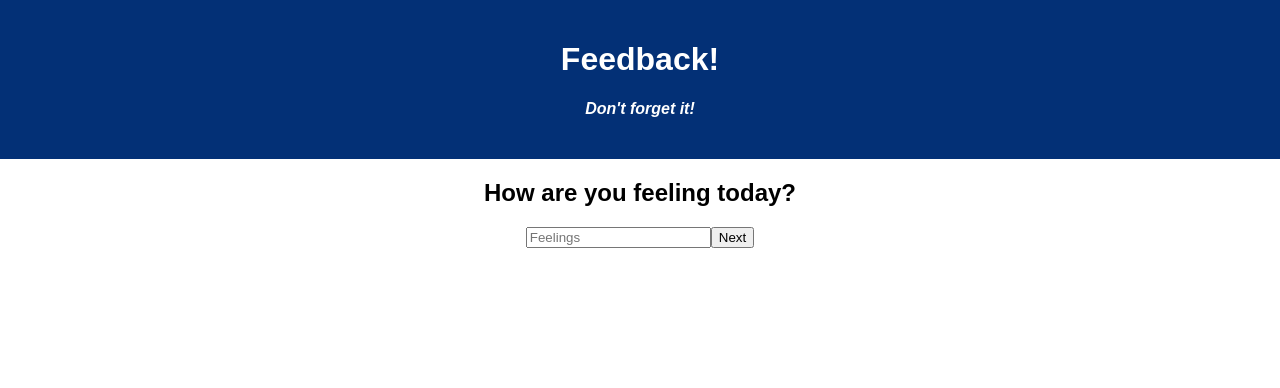
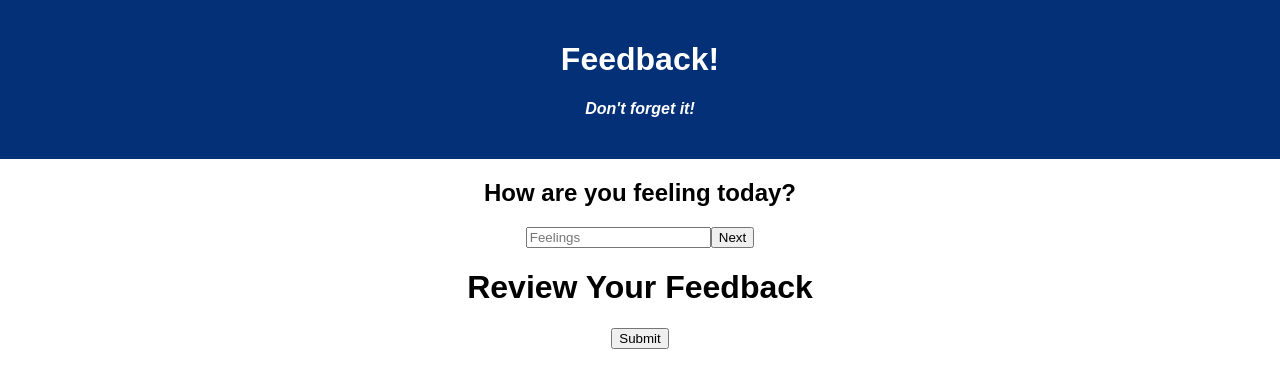
Before and after one commit to Alaforgia/weekend-redux-feedback-loop, a React (Create React App) app: page /#/review in a window 1280 px wide. Before the commit this address led to /#/. Shown: the top 388 px of the page. Built offline with nearby package versions, Linux system fonts and the light colour scheme.

Commit message:
Added Review component

```diff
--- a/src/components/App/App.jsx
+++ b/src/components/App/App.jsx
@@ -3,6 +3,8 @@ import axios from "axios";
 import Feelings from "../Feelings/Feelings";
 import Understanding from "../Understanding/Understanding";
 import Support from "./Support/Support";
+import Comments from "./Comments/Comments";
+import Review from "../Review/Review";
 import "./App.css";
 import { HashRouter as Router, Route, Link } from "react-router-dom";
 
@@ -25,6 +27,12 @@ function App() {
           <Route path="/support">
             <Support />
           </Route>
+          <Route path="/comment">
+            <Comments />
+          </Route>
+          <Route path="/review">
+            <Review />
+          </Route>
         </div>
       </div>
     </Router>
--- /dev/null
+++ b/src/components/App/Comments/Comments.jsx
@@ -0,0 +1,25 @@
+import React from "react";
+
+function Comments() {
+  const [comment, setComment] = useState("");
+  const dispatch = useDispatch();
+  onSubmit = (event) => {
+    event.preventDefault();
+    dispatch({
+      type: "ADD_COMMENT",
+      payload: { comment },
+    });
+    setComment("");
+    // history.push("/");
+  };
+  return (
+    <>
+      <form onSubmit={onSubmit}>
+        <input onChange={(event) => setComment(event.target.value)} required placeholder="Comments?" type="text" />
+        <button type="submit">Next</button>
+      </form>
+    </>
+  );
+}
+
+export default Comments;
--- /dev/null
+++ b/src/components/Review/Review.jsx
@@ -0,0 +1,25 @@
+import axios from "axios";
+import React from "react";
+
+function Review() {
+  const onSubmit = () => {
+    axios
+      .post("/prime_feedback")
+      .then((response) => {
+        console.log("POST response = ", response);
+      })
+      .catch((error) => {
+        console.log("POST ERROR", error);
+      });
+  };
+  return (
+    <>
+      <h1>Review Your Feedback</h1>
+      <button onSubmit={onSubmit} type="submit">
+        Submit
+      </button>
+    </>
+  );
+}
+
+export default Review;
--- a/src/index.js
+++ b/src/index.js
@@ -25,12 +25,19 @@ const supportReducer = (state = [], action) => {
   }
   return state;
 };
+const commentReducer = (state = [], action) => {
+  if (action.type === "ADD_COMMENT") {
+    return action.payload;
+  }
+  return state;
+};
 
 const reduxStore = createStore(
   combineReducers({
     feelingReducer,
     understandingReducer,
     supportReducer,
+    commentReducer,
   }),
   applyMiddleware(logger)
 );
```
